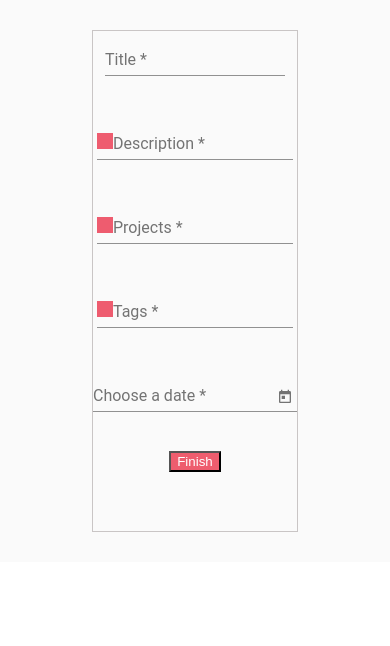
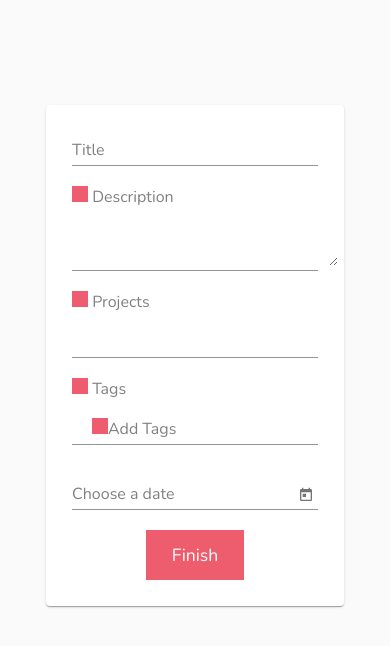
Before and after one commit to rohitkalva/3dqr-todo-app, an Angular app: page /todo-detail in a window 390 px wide. Shown: the top 646 px of the page. Built offline with nearby package versions, Linux system fonts and the light colour scheme; grey boxes are pictures that could not be loaded.

Commit message:
Responsive todo-detail form. Fixed minor changes to replicate according to the design mockup.

```diff
--- a/src/app/components/todo-detail/todo-detail.component.css
+++ b/src/app/components/todo-detail/todo-detail.component.css
@@ -3,54 +3,52 @@ fieldset.scheduler-border {
   padding: 0 10px 10px 20px;
   border-bottom: none;
 }
+
 legend.scheduler-border {
   width: auto !important;
   border: none;
   font-size: 18px;
   font-weight: bold;
 }
+
 /* .ng-valid[required], .ng-valid.required { */
 /* border-left: 5px solid #42a948; */
 /* green */
 /* } */
+.container {
+  /* text-align: center; */
+  padding: 1em;
+  padding-top: 75px;
+}
 
 
-:host {
-    display: flex;
-    flex-direction: column;
-    align-items: flex-start;
+form {
+  /* border: 1px solid rgba(197, 193, 193, 0.904) ; */
+  padding-left: 10px;
+  padding-right: 10px;
+  padding-bottom: 10px;
 }
 
-  .container {
-    height: 500px;
-    position: relative;
-    border: 1px solid rgba(197, 193, 193, 0.904) ;
-    vertical-align: center;
-    margin-top: 10px;
-    margin: auto;
-    top:0;
-	bottom: 0;
-	left: 0;
-	right: 0;
-
+mat-form-field {
+  width: 100%;
 }
 
-  .vertical-center {
-    margin: 0;
-    position: absolute;
-    top: 50%;
-    -ms-transform: translateY(-50%);
-    transform: translateY(-50%);
+mat-label {
+  color: grey;
 }
 
-.input-icon{
+.input-icon {
   filter: invert(50%) sepia(31%) saturate(6507%) hue-rotate(324deg) brightness(110%) contrast(87%);
 }
 
-.button{
+.button {
+  height: 50px;
+  width: 40%;
   background-color: #ee5d6e;
   color: white;
   text-align: center;
   display: inline-block;
+  border: none;
+  font-size: 110%;
 
 }
--- a/src/app/components/todo-detail/todo-detail.component.html
+++ b/src/app/components/todo-detail/todo-detail.component.html
@@ -1,51 +1,43 @@
 <div class="container">
   <div class="form-container">
-    <form [formGroup]="AddTask" (submit)="onClickSubmit()">
-      <div style="text-align:center;">
-        <mat-form-field class="form-field" appearance="legacy">
+    <mat-card>
+      <form [formGroup]="AddTask" (submit)="onClickSubmit()">
+        <mat-form-field appearance="legacy" hideRequiredMarker>
           <mat-label> Title
           </mat-label>
           <input matInput formControlName="title" required>
         </mat-form-field>
-      </div>
 
-      <br>
+        <img matPrefix class="input-icon"
+          src="https://freeicons.io/icon/download?_token=eIe7bK2twHCgPG03OgnXnLkqrFAwQmWsxGgeUall&icon_id=19241&type=svg"
+          width="16px" height="16px">
+        <mat-label> Description</mat-label>
+        <mat-form-field appearance="legacy" hideRequiredMarker>
+          <textarea style="margin-left:20px;" matInput formControlName="description" placeholder="" value="hi"
+            required></textarea>
+        </mat-form-field>
 
-      <div style="text-align:center;">
-        <mat-form-field class="form-field" appearance="legacy">
-          <mat-label>Description</mat-label>
-          <img matPrefix class="input-icon" src="https://freeicons.io/icon/download?_token=eIe7bK2twHCgPG03OgnXnLkqrFAwQmWsxGgeUall&icon_id=19241&type=svg" width="16px" height="16px">
-          <input matInput formControlName="description" placeholder="" required>
+        <img matPrefix class="input-icon" src="https://cdn1.iconfinder.com/data/icons/internet-28/48/43-512.png"
+          width="16px" height="16px">
+        <mat-label> Projects</mat-label>
+        <mat-form-field appearance="legacy" hideRequiredMarker>
+          <!-- <mat-icon matPrefix class="input-icon" height="16px" width="16px" matPrefix>folder_open</mat-icon> -->
+          <input style="margin-left:20px;" matInput formControlName="project" required>
         </mat-form-field>
-      </div>
 
-      <br>
+        <img matPrefix class="input-icon"
+          src="https://freeicons.io/icon/download?_token=eIe7bK2twHCgPG03OgnXnLkqrFAwQmWsxGgeUall&icon_id=3903&type=svg"
+          width="16px" height="16px">
+        <mat-label> Tags</mat-label>
+        <mat-form-field appearance="legacy" hideRequiredMarker>
+          <img style="margin-left:20px;" matPrefix class="input-icon"
+            src="https://freeicons.io/icon/download?_token=Rs8hCBFjnFpbktvPTCsDXCRpQevLPFOYCMSDSZwP&icon_id=5220&type=original&size=128"
+            width="16px" height="16px">
+          <mat-label>Add Tags</mat-label>
+          <input style="margin-left:2px;" matInput formControlName="tag" required>
+        </mat-form-field>
 
-      <div style="text-align:center;">
-        <mat-form-field class="form-field" appearance="legacy">
-
-          <mat-label>Projects</mat-label>
-          <!-- <mat-icon matPrefix class="input-icon" height="16px" width="16px" matPrefix>folder_open</mat-icon> -->
-          <img matPrefix class="input-icon" src="https://cdn1.iconfinder.com/data/icons/internet-28/48/43-512.png" width="16px" height="16px">
-
-          <input matInput formControlName="project" required>
-
-        </mat-form-field>
-      </div>
-
-      <br>
-      <div style="text-align:center;">
-        <mat-form-field class="form-field" appearance="legacy">
-          <mat-label>Tags</mat-label>
-          <input matInput formControlName="tag" required>
-          <img matPrefix class="input-icon" src="https://freeicons.io/icon/download?_token=eIe7bK2twHCgPG03OgnXnLkqrFAwQmWsxGgeUall&icon_id=3903&type=svg" width="16px" height="16px">
-
-        </mat-form-field>
-      </div>
-
-      <br>
-      <div style="text-align:center;">
-        <mat-form-field class="form-field" appearance="legacy">
+        <mat-form-field appearance="legacy" hideRequiredMarker>
           <mat-label>Choose a date</mat-label>
           <input matInput [matDatepicker]="picker" formControlName="date" required>
           <mat-datepicker-toggle matSuffix [for]="picker">
@@ -53,14 +45,11 @@
           </mat-datepicker-toggle>
           <mat-datepicker #picker></mat-datepicker>
         </mat-form-field>
-      </div>
 
-      <br>
-
-      <div style="text-align:center;">
-        <button mat-raised-button class="button" type="submit">Finish</button>
-      </div>
-
-    </form>
+        <div style="text-align: center;">
+          <button mat-raised-button class="button" type="submit">Finish</button>
+        </div>
+      </form>
+    </mat-card>
   </div>
 </div>
--- a/src/app/components/todo-detail/todo-detail.module.ts
+++ b/src/app/components/todo-detail/todo-detail.module.ts
@@ -9,6 +9,8 @@ import { MatFormFieldModule } from '@angular/material/form-field';
 import {MatIconModule} from '@angular/material/icon';
 import { MatInputModule } from '@angular/material/input';
 import { MatDatepickerModule } from '@angular/material/datepicker';
+import { MatCardModule } from '@angular/material/card';
+
 @NgModule({
   declarations: [TodoDetailComponent],
   imports: [
@@ -19,7 +21,8 @@ import { MatDatepickerModule } from '@angular/material/datepicker';
     ReactiveFormsModule,
     MatInputModule,
     MatDatepickerModule,
-    MatIconModule
+    MatIconModule,
+    MatCardModule
   ],
   providers: [
     TodoService
--- a/src/app/components/todo-list/todo-list.component.html
+++ b/src/app/components/todo-list/todo-list.component.html
@@ -1,7 +1,7 @@
 <div class="grid-container">
-  <h1 class="mat-h1">
-    Hey Bubble <br />
-    This is your To-Do list.
+  <h1 >
+    Hey Bubble, <br />
+    This is your to-do list.
   </h1>
 
   <mat-grid-list [cols]="breakpoint" (window:resize)="onResize($event.target.innerWidth)" rowHeight="1:1"
--- a/src/index.html
+++ b/src/index.html
@@ -2,12 +2,15 @@
 <html lang="en">
 <head>
   <meta charset="utf-8">
+  <meta name="viewport" content="width=device-width, initial-scale=1">
   <title>TodoApp</title>
   <base href="/">
   <meta name="viewport" content="width=device-width, initial-scale=1">
   <link rel="icon" type="image/x-icon" href="favicon.ico">
   <link href="https://fonts.googleapis.com/icon?family=Material+Icons" rel="stylesheet">
   <link href="https://fonts.googleapis.com/icon?family=Material+Icons&display=block" rel="stylesheet">
+  <link rel="preconnect" href="https://fonts.gstatic.com">
+  <link href="https://fonts.googleapis.com/css2?family=Bungee&family=Nunito&display=swap" rel="stylesheet">
 </head>
 <body>
 <div class="mat-app-background basic-container">
--- a/src/styles.css
+++ b/src/styles.css
@@ -1,13 +1,17 @@
 /* You can add global styles to this file, and also import other style files */
-/* @import "~@angular/material/prebuilt-themes/indigo-pink.css"; */
+@import "~@angular/material/prebuilt-themes/indigo-pink.css";
 @import '~@angular/material/prebuilt-themes/deeppurple-amber.css';
 
 
 body {
-    font-family: Roboto, Arial, sans-serif;
+    font-family:  sans-serif;
     margin: 0;
+
   }
-
+  *{
+    font-family: 'Bungee', cursive;
+  font-family: 'Nunito', sans-serif;
+  }
   .basic-container {
     padding: 30px;
   }
```
Lines whose indentation alone changed are shown as unchanged.
